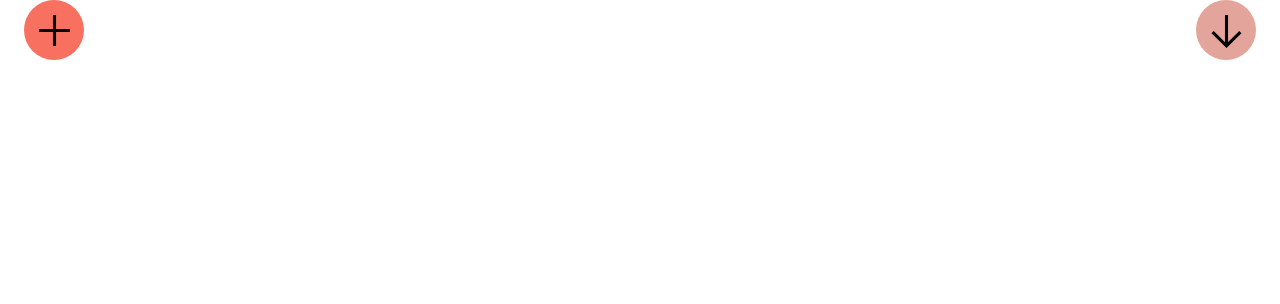
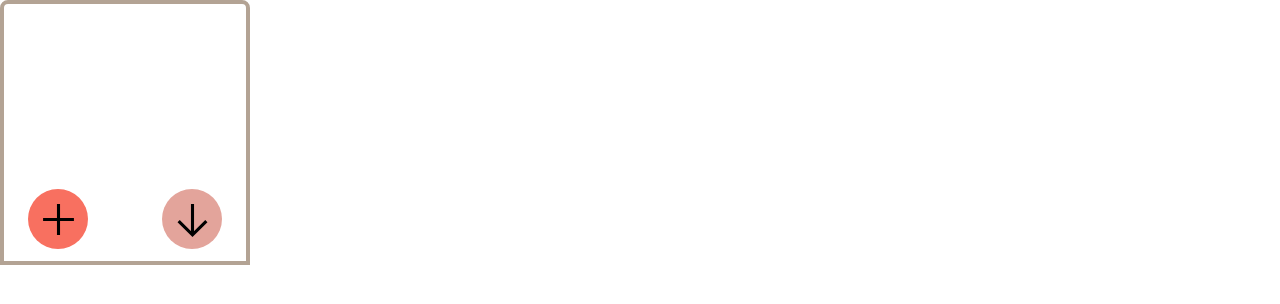
Before and after one commit to donsanty/PepeDog, a React app: page / in a window 1280 px wide. Shown: the top 304 px of the page. Built offline with nearby package versions, Linux system fonts and the light colour scheme.

Commit message:
Tarjeta contenedora del git agregada

```diff
--- a/src/assets/styles/components/GrupoBotonesGif.styles.scss
+++ b/src/assets/styles/components/GrupoBotonesGif.styles.scss
@@ -7,4 +7,5 @@
   width: 100%;
   height: $medida-extra-larga;
   padding-inline: $medida-extra-grnade;
+  margin-bottom: $medida-normal;
 }
--- /dev/null
+++ b/src/assets/styles/components/TarjetaGift.styles.scss
@@ -0,0 +1,20 @@
+@import '../lib/utils/theme/dia/Colores.dia.scss';
+@import '../lib/utils/theme/noche/Colores.noche.scss';
+@import '../lib/utils/Medidas.scss';
+
+.tarjetaGift__contenedor {
+  display: flex;
+  align-items: flex-end;
+  width: 250px;
+  height: 265px;
+  border-top-left-radius: $medida-pequena;
+  border-top-right-radius: $medida-pequena;
+}
+
+.tarjeta--dia {
+  border: 4px solid $dia-color-primario-30;
+}
+
+.tarjeta--noche {
+  border: 4px solid $noche-color-primario-50;
+}
--- /dev/null
+++ b/src/components/TarjetaGif.component.jsx
@@ -0,0 +1,14 @@
+import React from 'react';
+import GrupoBotonesGif from './grupoBotonesGif.component';
+import '../assets/styles/components/TarjetaGift.styles.scss';
+
+const TarjetaGift = ({ tipoTarjeta = true }) => {
+  const obtenerTipoTarjeta = tipoTarjeta ? 'dia' : 'noche';
+  return (
+    <div className={`tarjetaGift__contenedor tarjeta--${obtenerTipoTarjeta}`}>
+      <GrupoBotonesGif />
+    </div>
+  );
+};
+
+export default TarjetaGift;
--- a/src/containers/Home.jsx
+++ b/src/containers/Home.jsx
@@ -1,7 +1,7 @@
 import React from 'react';
-import GrupoBotonesGif from '../components/grupoBotonesGif.component';
+import TarjetaGift from '../components/TarjetaGif.component';
 const Home = () => {
-  return <GrupoBotonesGif verMasIcono={false} btnDia={true} />;
+  return <TarjetaGift />;
 };
 
 export default Home;
```
